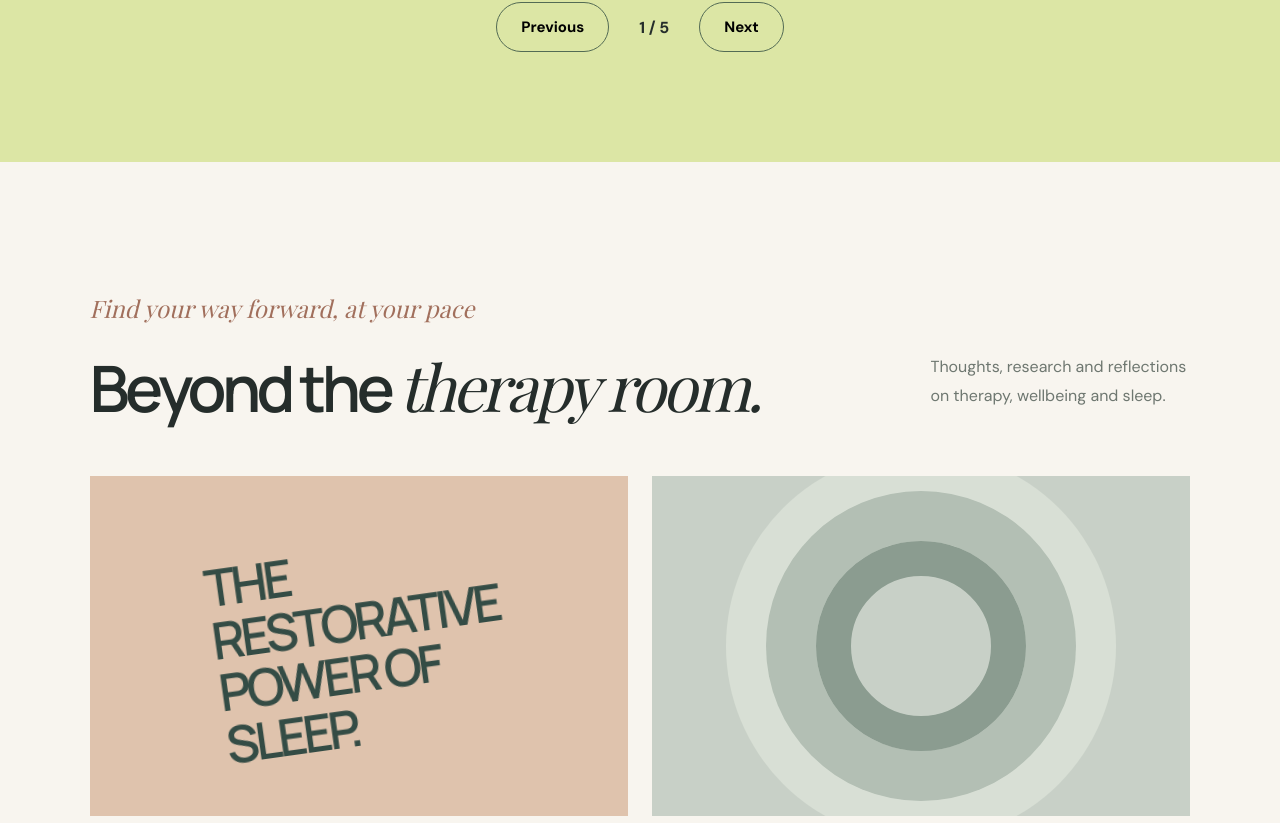
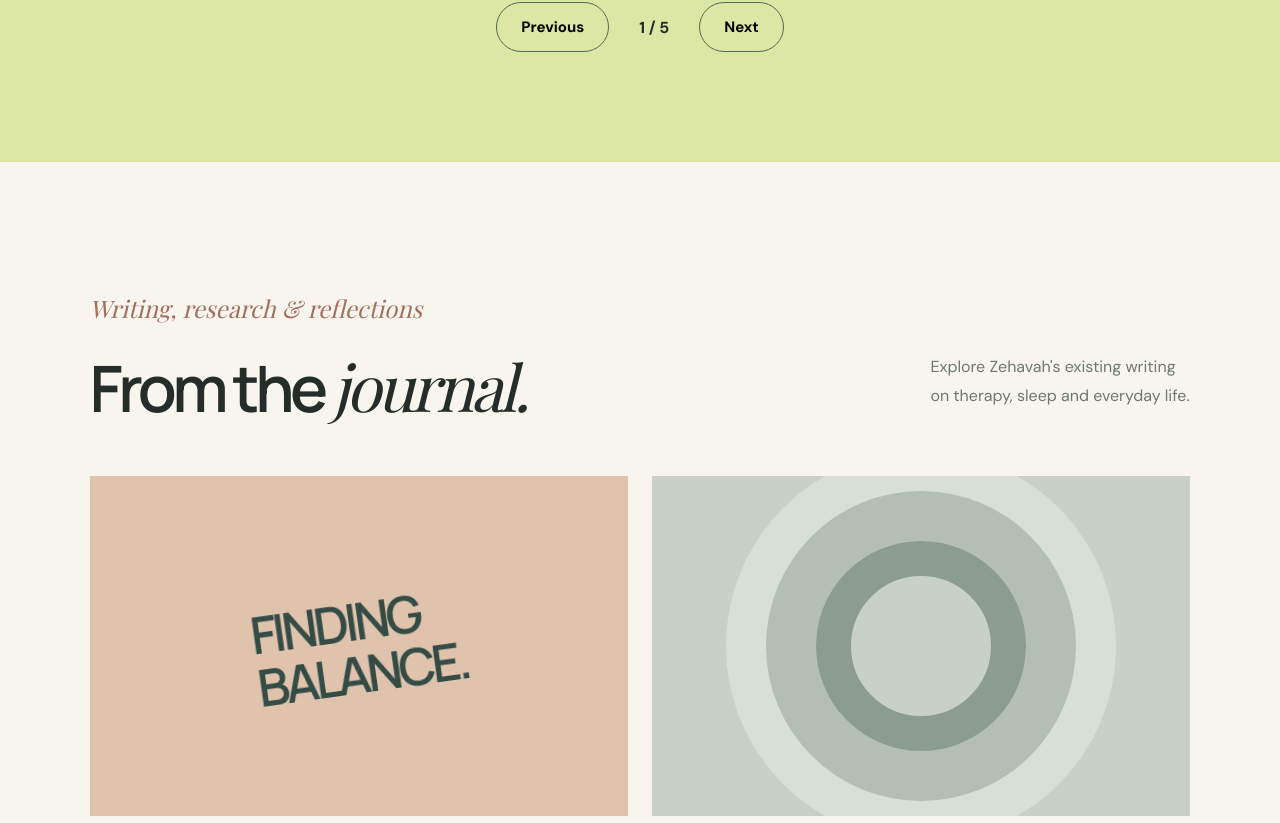
Before and after one commit to MarkDiamant/zehavah-handler-website, a Next.js app: page / in a window 1280 px wide. Shown: the part 4777-5600 px from the top of the page. Built offline with nearby package versions, Linux system fonts and the light colour scheme; a web font is replaced by a local one.

Commit message:
Replace coming-soon feature with existing journal articles and archive link

```diff
--- a/app/page.jsx
+++ b/app/page.jsx
@@ -12,6 +12,6 @@ export default function Home(){const[open,setOpen]=useState(false);const[review,
 <section className="sleep" id="sleep"><div className="sleep-art"><div className="sleep-orb"/><div className="sleep-ring ring1"/><div className="sleep-ring ring2"/><span className="sleep-art-label">THE SCIENCE & THE HUMAN SIDE OF SLEEP</span></div><div className="sleep-copy"><div className="sleep-icon"><Moon size={25}/></div><h2>Sleep is more<br/>than <i>switching off.</i></h2><p>When sleep becomes a struggle, it can affect everything. My specialist work brings together evidence-based CBT-i and a deeper understanding of the emotional and psychological patterns that can keep us awake.</p><p>Whether you're looking for focused insomnia support, psychotherapy, or a combination of both, we'll find the right approach together.</p><a className="button light" href="/contact">Explore sleep support </a><div className="sleep-note">CBT-i · INSOMNIA · SLEEP ANXIETY · INTEGRATIVE APPROACH</div></div></section>
 <section className="about" id="about"><div className="about-heading"><p className="section-kicker">Get to know the person behind the practice</p><h2>Professional expertise.<br/><i>Genuinely human.</i></h2></div><div className="about-content"><div className="about-graphic"><img className="zehavah-portrait" src="https://zehavahhandlertherapy.com/wp-content/uploads/2022/03/zehava-3.jpg" alt="Zehavah Handler" /><span>WARMTH. CURIOSITY. CONNECTION.</span></div><div className="about-text"><p className="big-copy">Hello, I'm Zehavah.</p><p>I'm an integrative psychotherapist working with adults, young people and couples, online and in person in Finchley, North West London.</p><p>My approach draws on psychodynamic, existential and cognitive behavioural therapies, adapting to what you need rather than expecting you to fit a particular model.</p><p>I am UKCP and BACP accredited, with specialist CBT-i training at the Royal London Hospital for Integrative Medicine and a Master's in Psychotherapy Studies.</p><div className="credentials"><span>UKCP</span><span>BACP</span><span>CBT-i</span><span>MA</span></div><a className="textlink" href="/about-me">Read my full background </a></div></div></section>
 <section className="quote" aria-label="Client feedback"><div className="quote-mark">“</div><div className="quote-stage" key={review}><blockquote>{testimonials[review][0]}</blockquote><span>{testimonials[review][1]}</span></div><div className="review-controls"><button onClick={()=>setReview((review+testimonials.length-1)%testimonials.length)} aria-label="Previous review">Previous</button><span>{review+1} / {testimonials.length}</span><button onClick={()=>setReview((review+1)%testimonials.length)} aria-label="Next review">Next</button></div></section>
-<section className="insights" id="insights"><div className="section-top"><div><p className="section-kicker">Find your way forward, at your pace</p><h2>Beyond the <i>therapy room.</i></h2></div><p>Thoughts, research and reflections on therapy, wellbeing and sleep.</p></div><div className="insight-grid"><a href="https://zehavahhandlertherapy.com/2023/09/26/insights-from-our-bacp-featured-article-on-sleep-restoration/" target="_blank" rel="noopener noreferrer" className="insight-card"><div className="insight-art art-one"><span>THE<br/>RESTORATIVE<br/>POWER OF<br/>SLEEP.</span></div><small>SLEEP & RESEARCH</small><h3>Insights from a BACP-featured article on sleep restoration</h3><span className="insight-more">Read article </span></a><div className="insight-card"><div className="insight-art art-two"><div className="circle-art"/></div><small>COMING SOON · RESEARCH & EVENTS</small><h3>Exploring new conversations around sleep and wellbeing</h3><span className="insight-more">More to come </span></div></div><p className="migration-note">Existing articles will be migrated into the new site's editable article library before launch.</p></section>
+<section className="insights" id="insights"><div className="section-top"><div><p className="section-kicker">Writing, research & reflections</p><h2>From the <i>journal.</i></h2></div><p>Explore Zehavah's existing writing on therapy, sleep and everyday life.</p></div><div className="insight-grid"><a href="/articles" className="insight-card"><div className="insight-art art-one"><span>FINDING<br/>BALANCE.</span></div><small>RELATIONSHIPS · 5 SEPTEMBER 2024</small><h3>The Seesaw: Finding Balance in Communication</h3><span className="insight-more">Read the article</span></a><a href="/articles" className="insight-card"><div className="insight-art art-two"><div className="circle-art"/></div><small>SLEEP · 12 FEBRUARY 2024</small><h3>Nurturing Tranquil Nights: A Guide to Sleep Wellness</h3><span className="insight-more">Read the article</span></a></div><a href="/articles" className="button dark journal-all">Explore all articles</a></section>
 <section className="contact" id="contact"><h2>Let's start with<br/><i>a conversation.</i></h2><p>Finding the right therapist is personal. If you'd like to explore working together, I'd be glad to hear from you.</p><div className="contact-actions"><a className="button light" href={'mailto:'+mail+'?subject=Therapy%20enquiry'}>Send an enquiry </a><a className="contact-phone" href="tel:+447385136779"><Phone size={18}/> 07385 136 779</a></div><div className="contact-loc"><MapPin size={17}/> Finchley, London · Online across the UK</div></section></main>
 <footer><a href="#" className="brand footer-brand">zehavah<span>.</span><small>HANDLER THERAPY</small></a><div className="footer-mid"><a href="#therapy">Therapy</a><a href="#sleep">Sleep</a><a href="#about">About</a><a href="#insights">Insights</a><a href="/contact">Contact</a></div><div className="footer-end"><span>© {new Date().getFullYear()} Zehavah Handler Therapy</span><a className="ds-credit" href="https://diamantsolutions.co.uk" target="_blank" rel="noopener noreferrer"><strong className="ds-mark">DS</strong><span><strong>Built by Diamant Solutions</strong><small>Websites. Software. Business Advisory.</small><b>Want something built?</b></span></a></div></footer></>}
```
